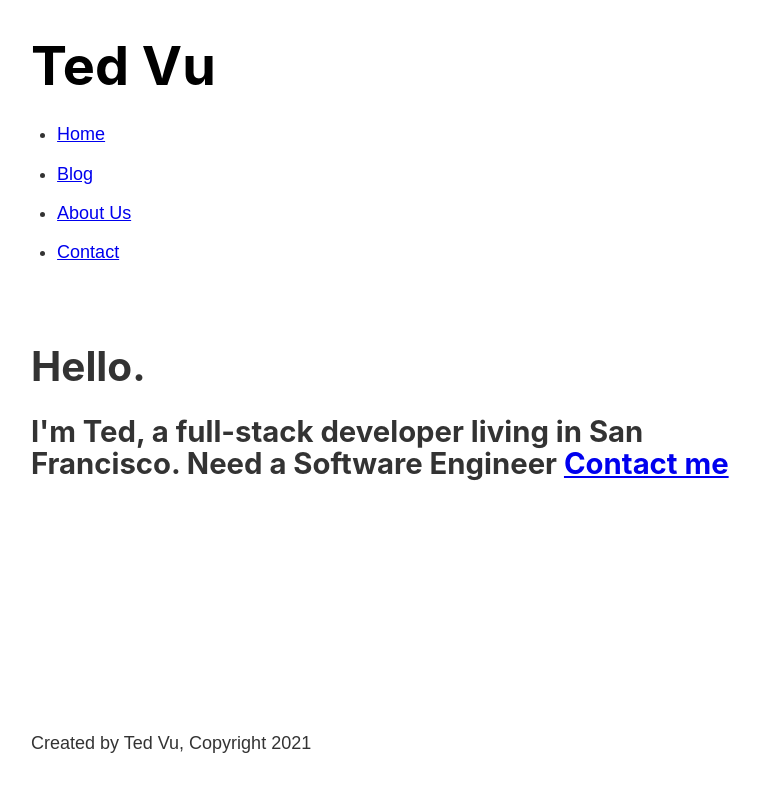
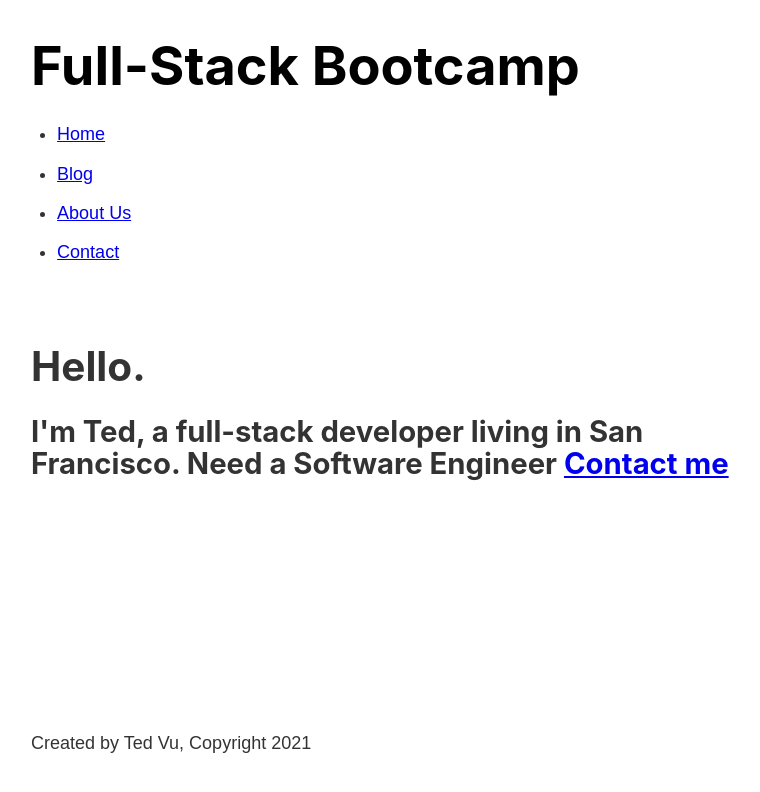
Before and after one commit to TedVu/gatsbyjs-crashcourse, a Gatsby site: page / in a window 1280 px wide. Shown: the whole page, without its empty margins (252-1012 px from the left). Built offline with nearby package versions, Linux system fonts and the light colour scheme; Gatsby itself is replaced by a stand-in of ours.

Commit message:
Add first way of fetching data in graphql

```diff
--- a/package.json
+++ b/package.json
@@ -21,6 +21,7 @@
     "sass": "^1.49.0"
   },
   "devDependencies": {
+    "env-cmd": "^10.1.0",
     "prettier": "^2.4.1"
   },
   "repository": {
--- a/src/components/footer.js
+++ b/src/components/footer.js
@@ -1,9 +1,19 @@
 import React from "react"
+import { graphql, useStaticQuery } from "gatsby"
 
 const Footer = () => {
+  const data = useStaticQuery(graphql`
+    query {
+      site {
+        siteMetadata {
+          author
+        }
+      }
+    }
+  `)
   return (
     <footer>
-      <p>Created by Ted Vu, Copyright 2021</p>
+      <p>Created by {data.site.siteMetadata.author}, Copyright 2021</p>
     </footer>
   )
 }
--- a/src/components/header.js
+++ b/src/components/header.js
@@ -17,7 +17,7 @@
     <header className={headerStyles.header}>
       <h1>
         <Link className={headerStyles.title} to="/">
-          Ted Vu
+          {data.site.siteMetadata.title}
         </Link>
       </h1>
       <nav>
```
Also changed, not shown: 1 other file.
